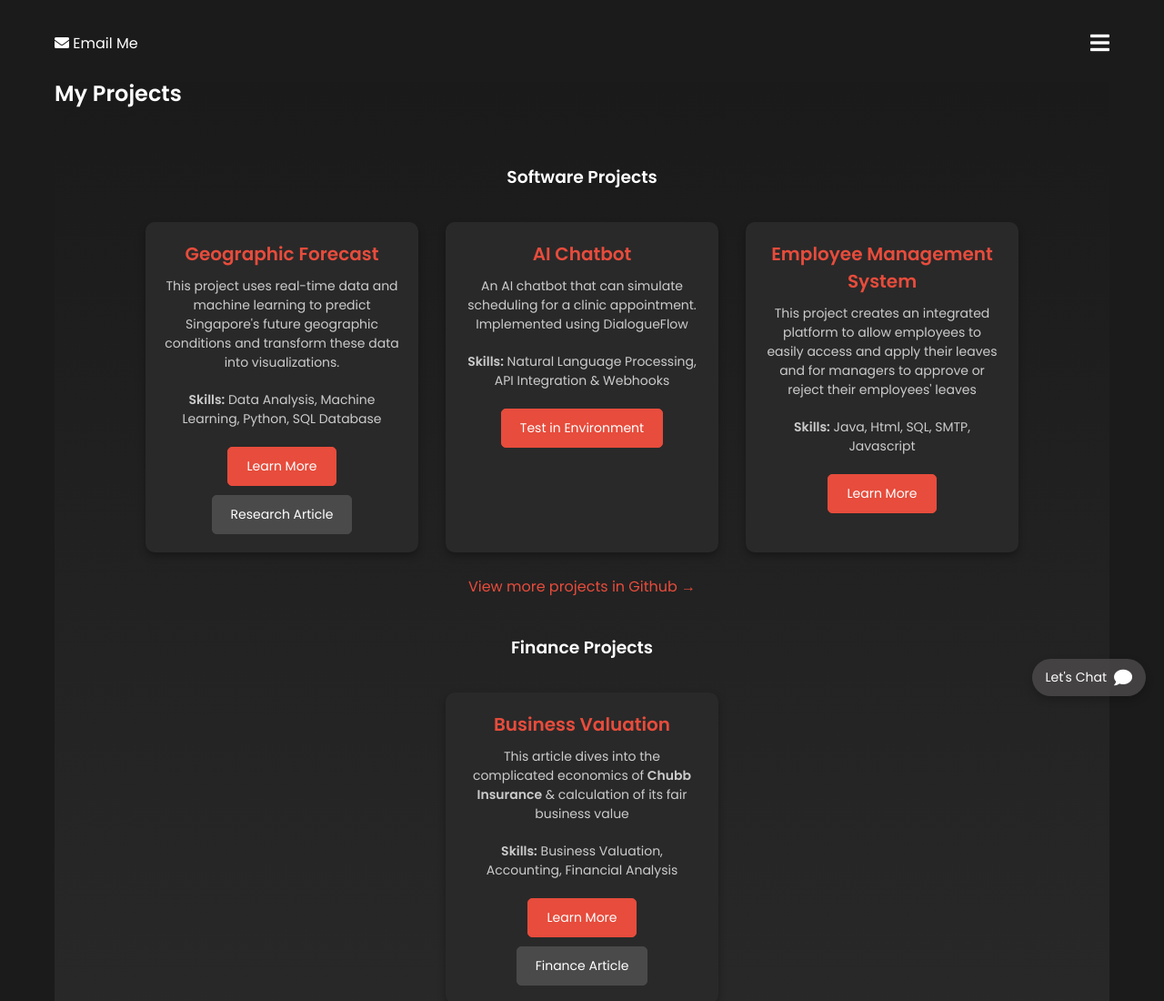
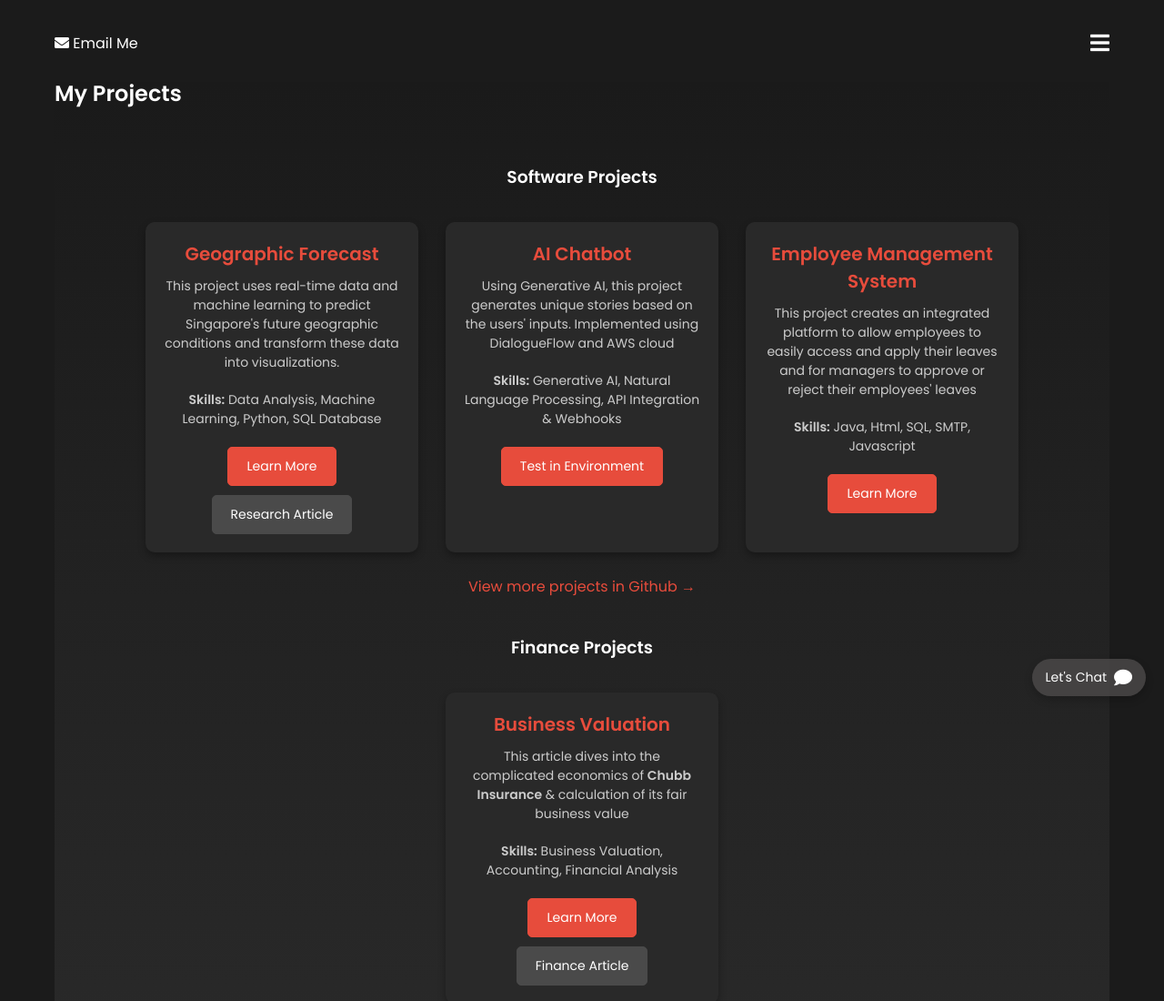
Before and after one commit to Elton-Tan/PortfolioSite, a plain HTML site: page projects.html in a window 1280 px wide. Shown: the top 1100 px of the page at 91% size. Drawn offline with Linux system fonts and the light colour scheme.

Commit message:
Add files via upload

```diff
--- a/projects.html
+++ b/projects.html
@@ -54,8 +54,8 @@
             <!-- Project 2 -->
             <div class="project-card">
                 <h3>AI Chatbot</h3>
-                <p>An AI chatbot that can simulate scheduling for a clinic appointment. Implemented using DialogueFlow</p>
-                <p><strong>Skills:</strong> Natural Language Processing, API Integration & Webhooks</p>
+                <p>Using Generative AI, this project generates unique stories based on the users' inputs. Implemented using DialogueFlow and AWS cloud</p>
+                <p><strong>Skills:</strong> Generative AI, Natural Language Processing, API Integration & Webhooks</p>
                 <div class="button-group">
                     <a href="Storytell.html" class="view-more">Test in Environment</a>
                 </div>
```
Also changed, not shown: 1 other file.
